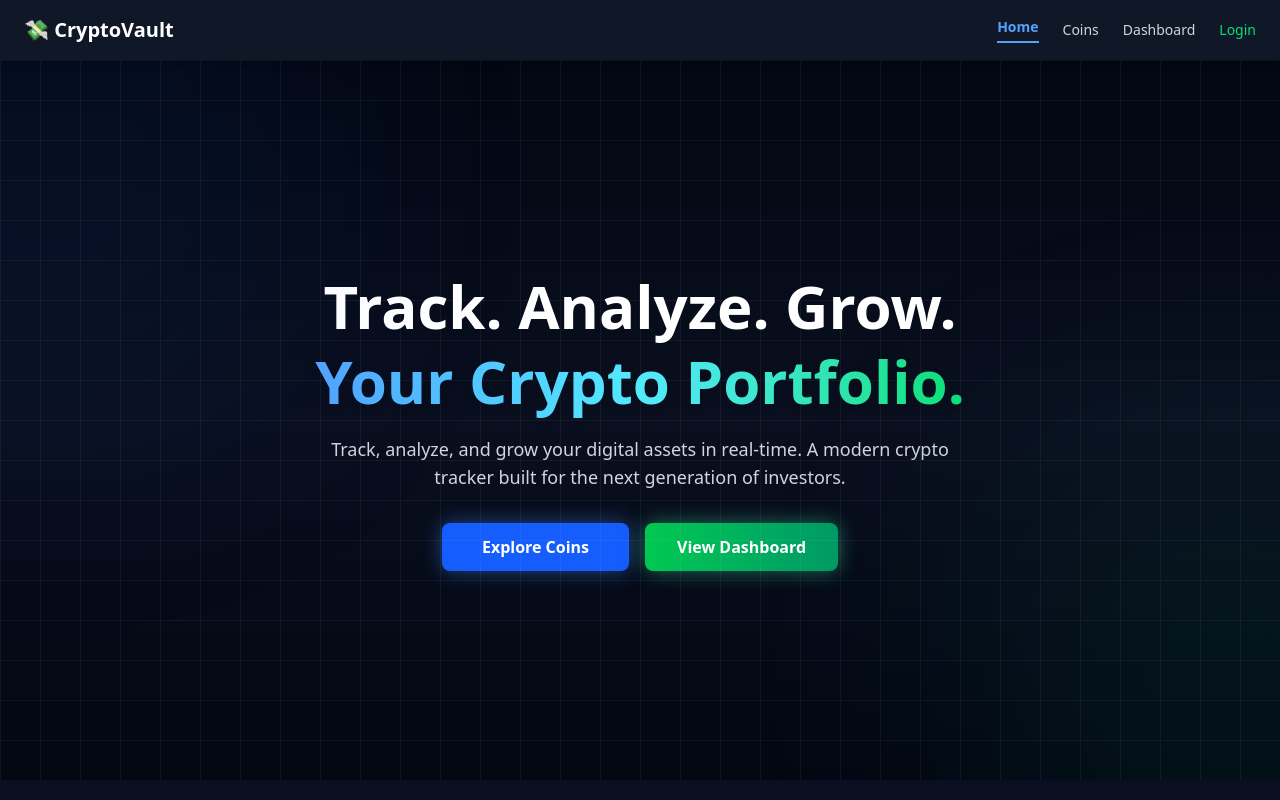
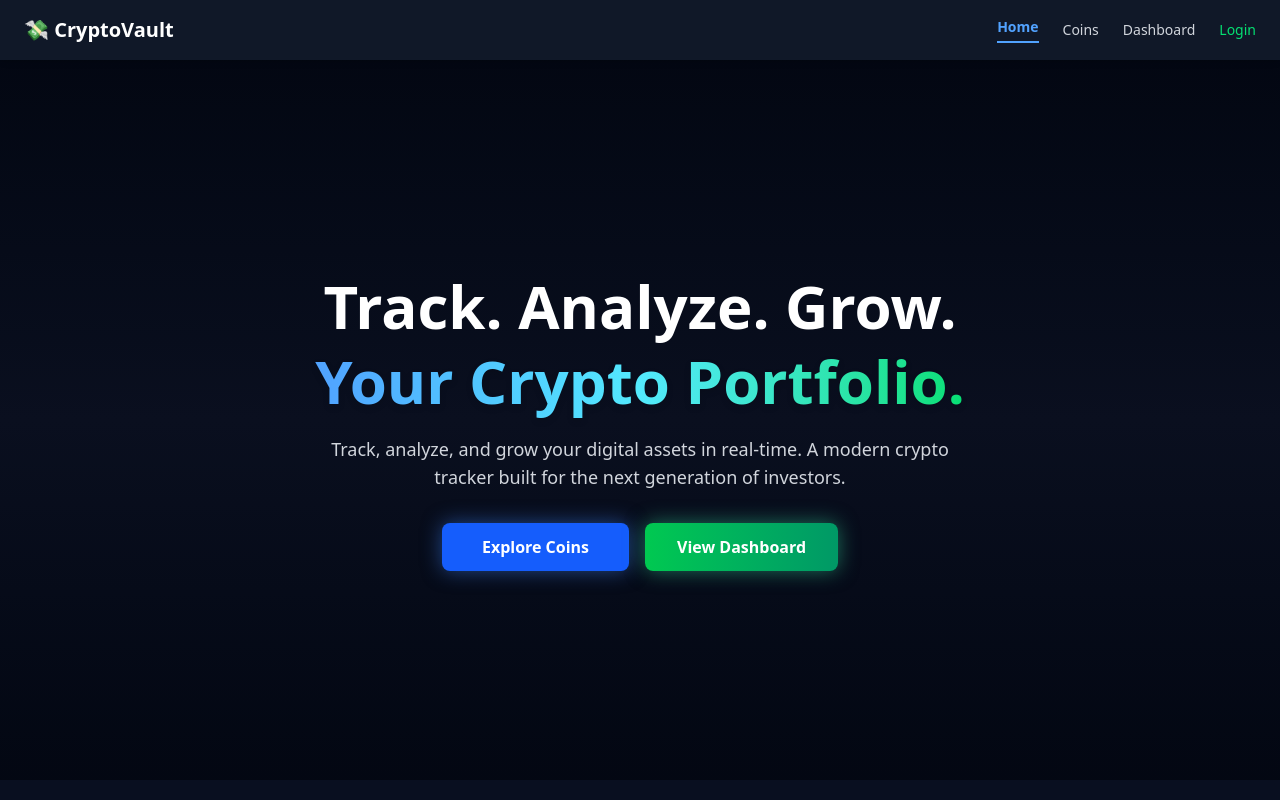
Before and after one commit to LostBoy143/CryptoVault-frontend, a Next.js app: page / in a window 1280 px wide. Shown: the top 800 px of the page. Built offline with nearby package versions, Linux system fonts and the light colour scheme.

Commit message:
fixed overlay problem

```diff
--- a/src/app/page.js
+++ b/src/app/page.js
@@ -9,24 +9,25 @@ export default function HomePage() {
     <main className="bg-linear-to-b from-[#050816] via-[#0a0f2c] to-[#0f172a] text-white overflow-x-hidden">
       {/* Hero Section */}
       <section className="relative min-h-[90vh] flex flex-col justify-center items-center text-center px-6 py-16 overflow-hidden bg-gradient-to-b from-gray-950 via-[#0a0f1f] to-gray-950">
-        {/* Animated Gradient Orbs */}
-        <div className="absolute top-[-100px] left-[-150px] w-[400px] h-[400px] bg-blue-500/20 rounded-full blur-[140px] animate-pulse-slow"></div>
-        <div className="absolute bottom-[-100px] right-[-150px] w-[400px] h-[400px] bg-emerald-500/20 rounded-full blur-[140px] animate-pulse-slow"></div>
+        {/* === Decorative Background Layers (Behind Everything) === */}
+        <div className="pointer-events-none absolute top-[-100px] left-[-150px] w-[400px] h-[400px] bg-blue-500/20 rounded-full blur-[140px] animate-pulse-slow -z-10" />
+        <div className="pointer-events-none absolute bottom-[-100px] right-[-150px] w-[400px] h-[400px] bg-emerald-500/20 rounded-full blur-[140px] animate-pulse-slow -z-10" />
 
-        {/* Subtle Grid Pattern Overlay */}
+        {/* Subtle Grid Overlay */}
         <div
-          className="absolute inset-0 opacity-[0.05]"
+          className="pointer-events-none absolute inset-0 opacity-[0.05] -z-10"
           style={{
             backgroundImage:
               "linear-gradient(to right, #ffffff 1px, transparent 1px), linear-gradient(to bottom, #ffffff 1px, transparent 1px)",
             backgroundSize: "40px 40px",
           }}
-        ></div>
+        />
 
-        {/* Faint Center Glow */}
-        <div className="absolute top-1/2 left-1/2 w-[600px] h-[600px] bg-blue-500/10 rounded-full blur-[200px] -translate-x-1/2 -translate-y-1/2 -z-10"></div>
+        {/* Faint Central Glow */}
+        <div className="pointer-events-none absolute top-1/2 left-1/2 w-[600px] h-[600px] bg-blue-500/10 rounded-full blur-[200px] -translate-x-1/2 -translate-y-1/2 -z-10" />
 
-        {/* Hero Content */}
+        {/* === Foreground Content === */}
+        <div className="relative z-10 flex flex-col items-center">
           <Reveal>
             <h1 className="text-4xl md:text-6xl font-extrabold mb-4 leading-tight">
               Track. Analyze. Grow. <br />
@@ -38,26 +39,26 @@ export default function HomePage() {
 
           <Reveal delay={0.2}>
             <p className="text-gray-300 text-md md:text-lg mb-8 max-w-2xl">
-            Track, analyze, and grow your digital
-            assets in real-time. A modern crypto
-            tracker built for the next generation
-            of investors.
+              Track, analyze, and grow your
+              digital assets in real-time. A
+              modern crypto tracker built for the
+              next generation of investors.
             </p>
           </Reveal>
 
           <Reveal delay={0.4}>
             <div className="flex gap-4 flex-wrap justify-center">
-            {/* Explore Coins button */}
+              {/* Explore Coins Button */}
               <button
                 onClick={() =>
                   router.push("/coins")
                 }
-              className="bg-blue-600 hover:bg-blue-700 px-10 py-3 rounded-lg font-semibold cursor-pointer shadow-[0_0_20px_#3b82f680] transition-transform cursor-pointer transform hover:scale-[1.05]"
+                className="bg-blue-600 hover:bg-blue-700 px-10 py-3 rounded-lg font-semibold cursor-pointer shadow-[0_0_20px_#3b82f680] transition-transform transform hover:scale-[1.05]"
               >
                 Explore Coins
               </button>
 
-            {/* View Dashboard button */}
+              {/* View Dashboard Button */}
               <button
                 onClick={() => {
                   const token =
@@ -66,12 +67,13 @@ export default function HomePage() {
                     router.push("/dashboard");
                   else router.push("/login");
                 }}
-              className="bg-linear-to-r from-green-500 to-emerald-600 hover:from-green-600 hover:to-emerald-700 px-8 py-3 rounded-lg font-semibold cursor-pointer shadow-[0_0_20px_#34d39980] transition-transform transform hover:scale-[1.05] cursor-pointer"
+                className="bg-gradient-to-r from-green-500 to-emerald-600 hover:from-green-600 hover:to-emerald-700 px-8 py-3 rounded-lg font-semibold cursor-pointer shadow-[0_0_20px_#34d39980] transition-transform transform hover:scale-[1.05]"
               >
                 View Dashboard
               </button>
             </div>
           </Reveal>
+        </div>
       </section>
 
       {/* Features Section */}
```
Lines whose indentation alone changed are shown as unchanged.
